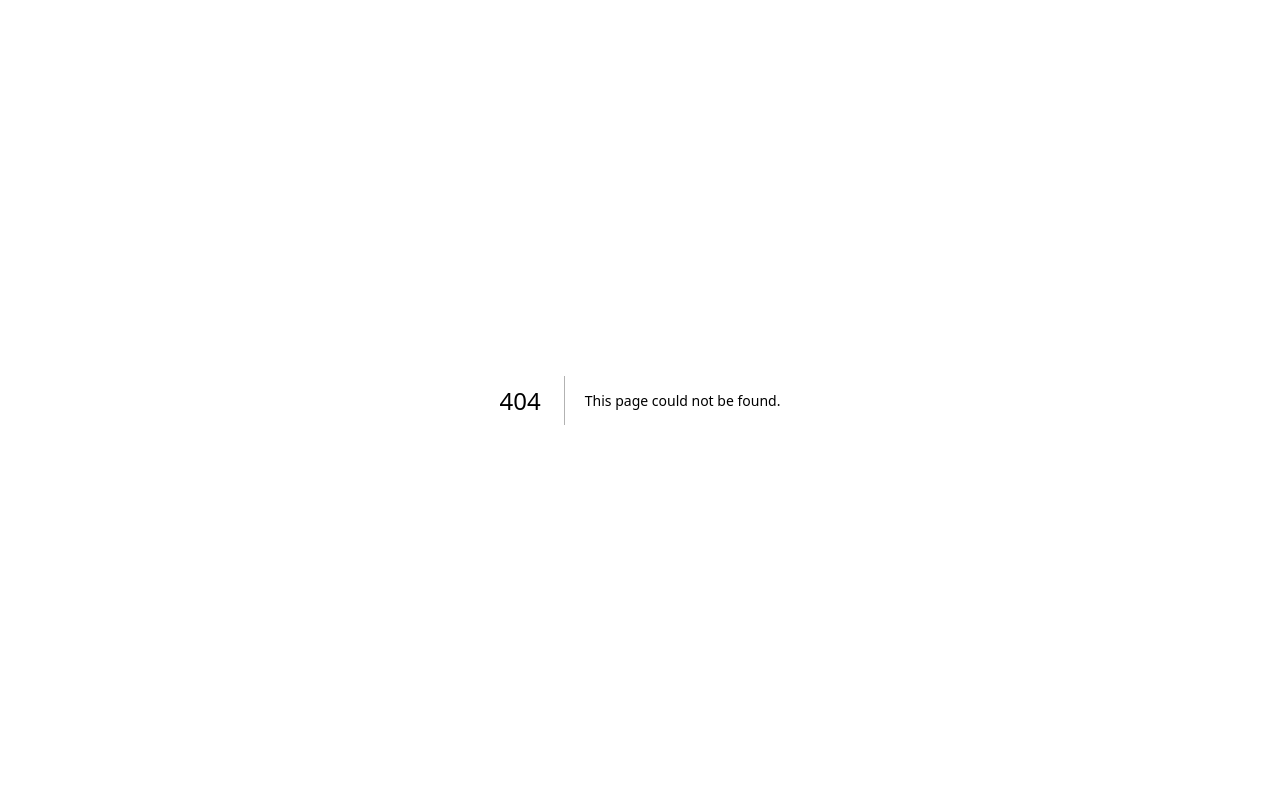
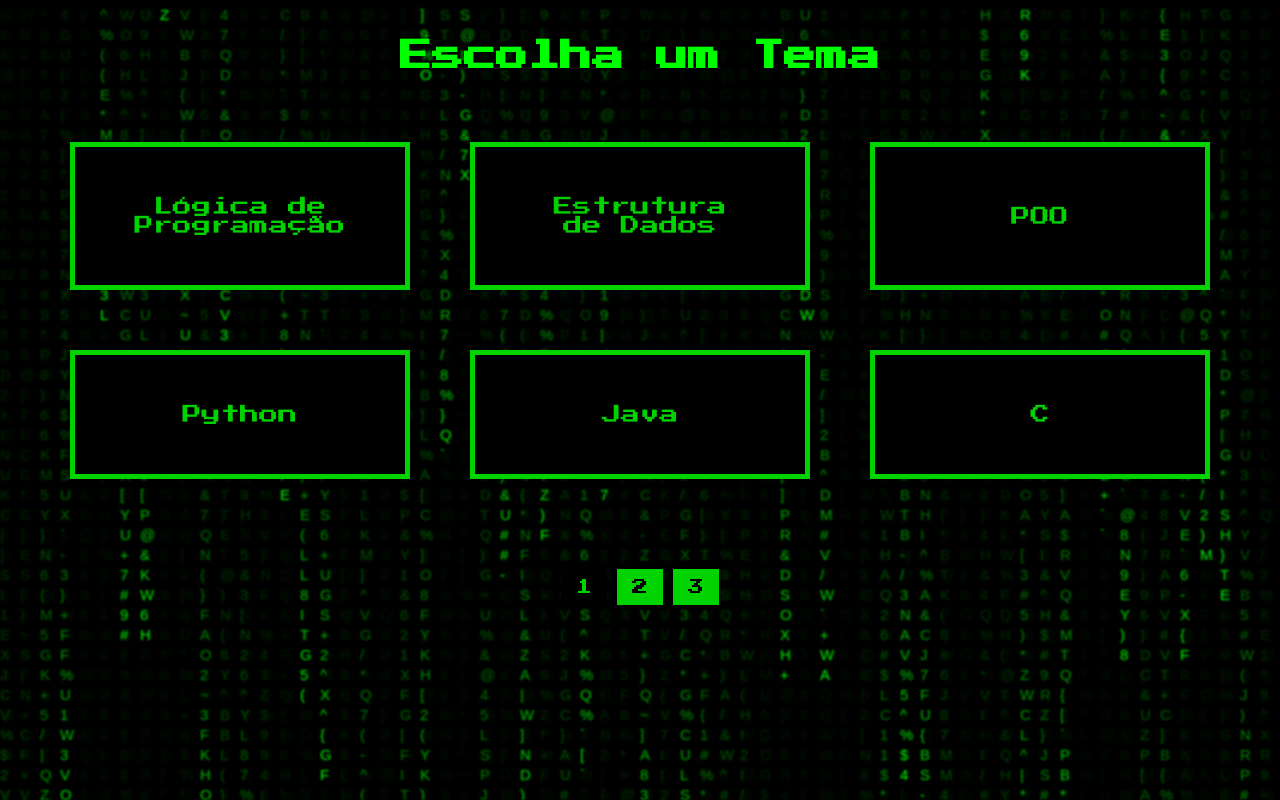
Before and after one commit to marcosilva2336/TIQUIZZMASTER, a Next.js app: page /menu in a window 1280 px wide. Before the commit this address had no page. Built offline with nearby package versions, Linux system fonts and the light colour scheme.

Commit message:
tela de menu

```diff
--- /dev/null
+++ b/app/menu/page.js
@@ -0,0 +1,9 @@
+// app/menu/page.js
+import React from 'react';
+import Menu from '../../components/Menu/Menu';
+
+export default function MenuPage() {
+    return (
+      <Menu />
+    );
+  }
--- a/components/Cadastro/Cadastro.jsx
+++ b/components/Cadastro/Cadastro.jsx
@@ -3,7 +3,7 @@
 import { FaUser, FaEnvelope, FaLock, FaTimes } from 'react-icons/fa';
 import { useRouter } from 'next/navigation';
 import '../../styles/cadastro.css';
-import '../../styles/code_rain.css';
+
 
 const Cadastro = () => {
   const [isClosing, setIsClosing] = useState(false);
--- a/components/Login/Login.jsx
+++ b/components/Login/Login.jsx
@@ -3,7 +3,7 @@
 import { FaEnvelope, FaLock, FaTimes } from 'react-icons/fa';
 import { useRouter } from 'next/navigation';
 import '../../styles/login.css';
-import '../../styles/code_rain.css';
+
 
 const Login = () => {
   const [isClosing, setIsClosing] = useState(false);
--- /dev/null
+++ b/components/Menu/Menu.jsx
@@ -0,0 +1,185 @@
+"use client"
+import React, { useEffect, useState } from 'react';
+import { FaTimes } from 'react-icons/fa';
+import '../../styles/menu.css';
+
+const temas = [
+    // Conceitos de Programação
+    'Lógica de Programação',
+    'Estrutura de Dados',
+    'POO',
+
+    // Linguagens de Programação
+    'Python',
+    'Java',
+    'C',
+    'C#',
+    'JavaScript',
+
+    // Desenvolvimento
+    'Desenvolvimento Web',
+    'Desenvolvimento Mobile',
+
+    // Banco de Dados e Redes
+    'Banco de Dados',
+    'Redes',
+
+    // Ferramentas e Outros
+    'Git',
+    'Testes',
+
+    // Segurança da Informação
+    'Segurança da Informação',
+
+    // Inteligência Artificial
+    'I.A'
+];
+
+const ITEMS_PER_PAGE = 6;
+
+const Menu = () => {
+    const [isModalOpen, setIsModalOpen] = useState(false);
+    const [selectedTema, setSelectedTema] = useState('');
+    const [currentPage, setCurrentPage] = useState(1);
+
+    const openModal = (tema) => {
+        setSelectedTema(tema);
+        setIsModalOpen(true);
+    };
+
+    const closeModal = () => {
+        setIsModalOpen(false);
+        setSelectedTema('');
+    };
+
+    const handleDifficultySelection = (difficulty) => {
+        console.log(`Tema: ${selectedTema}, Dificuldade: ${difficulty}`);
+        closeModal();
+    };
+
+    const handlePageChange = (pageNumber) => {
+        setCurrentPage(pageNumber);
+    };
+
+    useEffect(() => {
+        // Script para rain_code.js
+        const rainCodeScript = document.createElement('script');
+        rainCodeScript.innerHTML = `
+      var canvas = document.getElementById('canvas');
+      var context = canvas.getContext('2d');
+      var matrix = "ABCDEFGHIJKLMNOPQRSTUVWXYZ123456789@#$%^&*()*&^%+-/~{[|` + "`" + `]}";
+      matrix = matrix.split('');
+
+      canvas.width = window.innerWidth;
+      canvas.height = window.innerHeight;
+      var columns = canvas.width / 20;
+      var drops = [];
+
+      var gradientSpeed = 0.002;
+      var gradient = null;
+      var colorCount = 0;
+
+      function createGradient() {
+        gradient = context.createLinearGradient(0, 0, canvas.width, 0);
+        gradient.addColorStop(0, "#0F0");
+        gradient.addColorStop(0.5, "#00FF00");
+        gradient.addColorStop(1, "#0F0");
+      }
+
+      function updateGradient() {
+        if (colorCount > 1 / gradientSpeed) {
+          colorCount = 0;
+          createGradient();
+        }
+
+        gradient.addColorStop(0, "#0F0");
+        gradient.addColorStop(0.5, "#00FF00");
+        gradient.addColorStop(1, "#0F0");
+
+        colorCount += gradientSpeed;
+      }
+
+      createGradient();
+
+      for (var i = 0; i < columns; i++) {
+        drops[i] = 1;
+      }
+
+      function draw() {
+        context.fillStyle = 'rgba(0, 0, 0, 0.05)';
+        context.fillRect(0, 0, canvas.width, canvas.height);
+        context.fillStyle = gradient;
+        context.font = '15px arial';
+
+        for (var i = 0; i < drops.length; i++) {
+          var text = matrix[Math.floor(Math.random() * matrix.length)];
+          context.fillText(text, i * 20, drops[i] * 20);
+
+          if (drops[i] * 20 > canvas.height && Math.random() > 0.975)
+            drops[i] = 0;
+
+          drops[i]++;
+        }
+
+        updateGradient();
+      }
+
+      var intervalId = setInterval(draw, 30);
+    `;
+        document.body.appendChild(rainCodeScript);
+
+        return () => {
+            document.body.removeChild(rainCodeScript);
+            clearInterval(intervalId);
+        };
+    }, []);
+
+    // Paginação
+    const indexOfLastItem = currentPage * ITEMS_PER_PAGE;
+    const indexOfFirstItem = indexOfLastItem - ITEMS_PER_PAGE;
+    const currentItems = temas.slice(indexOfFirstItem, indexOfLastItem);
+    const totalPages = Math.ceil(temas.length / ITEMS_PER_PAGE);
+
+    return (
+        <div className="menu-container">
+            <canvas id="canvas"></canvas>
+            <h1 className="menu-title">Escolha um Tema</h1>
+            <div className="menu-grid">
+                {currentItems.map((tema, index) => (
+                    <div key={index} className="menu-item" onClick={() => openModal(tema)}>
+                        {tema}
+                    </div>
+                ))}
+            </div>
+
+            <div className="pagination">
+                {Array.from({ length: totalPages }, (_, index) => (
+                    <button
+                        key={index}
+                        className={`page-item ${currentPage === index + 1 ? 'active' : ''}`}
+                        onClick={() => handlePageChange(index + 1)}
+                    >
+                        {index + 1}
+                    </button>
+                ))}
+            </div>
+
+            {isModalOpen && (
+                <div className="modal">
+                    <div className="modal-content">
+                        <div className="icon-close" onClick={closeModal}>
+                            <FaTimes />
+                        </div>
+                        <h2>Escolha a Dificuldade</h2>
+                        <p>Tema: {selectedTema}</p>
+                        <button onClick={() => handleDifficultySelection('Normal')}>Normal</button>
+                        <button onClick={() => handleDifficultySelection('Difícil')}>Difícil</button>
+                        <button onClick={() => handleDifficultySelection('TIQUIZZMASTER')}>TIQUIZZMASTER</button>
+                    </div>
+                </div>
+            )}
+        </div>
+    );
+};
+
+export default Menu;
--- a/components/Start/Home.jsx
+++ b/components/Start/Home.jsx
@@ -119,7 +119,7 @@
         <canvas id="canvas"></canvas>
 
         <div className="botao">
-          <a className="btn" href="/questions">Começar</a>
+          <a className="btn" href="/menu">Começar</a>
           <a className="btn" href="/rank">Ranking</a>
           <a className="btn" href="/credit">Créditos</a>
         </div>
--- a/styles/cadastro.css
+++ b/styles/cadastro.css
@@ -2,12 +2,10 @@
 
 body {
     display: flex;
-    min-height: 100vh;
     background: #000;
     align-items: center;
     justify-content: center;
     font-family: 'Press Start 2P', sans-serif;
-    margin: 0;
 }
 
 .container {
--- a/styles/login.css
+++ b/styles/login.css
@@ -2,12 +2,10 @@
 
 body {
     display: flex;
-    min-height: 100vh;
     background: #000;
     align-items: center;
     justify-content: center;
     font-family: 'Press Start 2P', sans-serif;
-    margin: 0;
 }
 
 .container {
--- /dev/null
+++ b/styles/menu.css
@@ -0,0 +1,206 @@
+@import url('https://fonts.googleapis.com/css2?family=Press+Start+2P&display=swap');
+
+body {
+    background: #000;
+    font-family: 'Press Start 2P', sans-serif;
+}
+
+.menu-container {
+    text-align: center;
+    color: #00FF00;
+    position: relative;
+}
+
+canvas {
+    background: black;
+    display: block;
+    position: fixed;
+    top: 0;
+    left: 0;
+    width: 100%;
+    height: 100%;
+    filter: blur(1px);
+    z-index: -1;
+}
+
+.menu-title {
+    font-size: 2em;
+    margin-top: 40px;
+}
+
+.menu-grid {
+    display: grid;
+    grid-template-columns: repeat(3, 1fr);
+    gap: 20px;
+    padding: 50px;
+}
+
+.menu-item {
+    display: flex;
+    justify-content: center;
+    align-items: center;
+    margin: 20px;
+    font-size: 1.5vw;
+    color: #00d300;
+    text-align: center;
+    padding: 50px;
+    text-decoration: none;
+    background-color: black;
+    border: #00d300 5px solid;
+    font-family: 'Press Start 2P', cursive;
+    transition: transform 0.5s ease-in-out;
+    cursor: pointer;
+}
+
+.menu-item:hover {
+    color: black;
+    transform: scale(1.2);
+    background-color: #00d300;
+}
+
+.pagination {
+    display: flex;
+    justify-content: center;
+    margin-top: 20px;
+}
+
+.page-item {
+    margin: 0 5px;
+    padding: 10px 15px;
+    font-size: 1em;
+    cursor: pointer;
+    background-color: #00d300;
+    color: black;
+    border: none;
+    font-family: 'Press Start 2P';
+    transition: transform 0.3s, background 0.3s;
+}
+
+.page-item:hover {
+    background-color: black;
+    color: #00d300;
+    transform: scale(1.1);
+}
+
+.page-item.active {
+    background-color: black;
+    color: #00d300;
+}
+
+/* Modal Styles */
+.modal {
+    position: fixed;
+    top: 0;
+    left: 0;
+    width: 100%;
+    height: 100%;
+    background: rgba(0, 0, 0, 0.8);
+    display: flex;
+    justify-content: center;
+    align-items: center;
+    z-index: 1000;
+}
+
+.modal-content {
+    background: black;
+    padding: 40px;
+    border: #00d300 5px solid;
+    border-radius: 20px;
+    text-align: center;
+    color: #00FF00;
+    font-family: 'Press Start 2P';
+    position: relative;
+}
+
+.icon-close {
+    position: absolute;
+    top: 0;
+    right: 0;
+    width: 45px;
+    height: 40px;
+    background: #00d300;
+    font-size: 2em;
+    color: #fff;
+    display: flex;
+    justify-content: center;
+    align-items: center;
+    border-bottom-left-radius: 20px;
+    border-top-right-radius: 10px;
+    cursor: pointer;
+    z-index: 1;
+    transition: color 0.5s ease;
+}
+
+.icon-close:hover {
+    color: rgb(255, 0, 0);
+}
+
+.modal-content button {
+    margin: 10px;
+    padding: 10px 20px;
+    font-size: 1em;
+    cursor: pointer;
+    background-color: #00d300;
+    color: black;
+    border: none;
+    font-family: 'Press Start 2P';
+    transition: transform 0.3s, background 0.3s;
+}
+
+.modal-content p {
+    margin: 20px 0;
+}
+
+.modal-content button:hover {
+    background-color: black;
+    color: #00d300;
+    transform: scale(1.1);
+}
+
+/* Media Queries para Responsividade */
+@media screen and (max-width: 1024px) {
+    .menu-grid {
+        grid-template-columns: repeat(2, 1fr); /* Duas colunas em telas menores */
+    }
+
+    .menu-title {
+        font-size: 1.8em; /* Ajusta o tamanho da fonte do título para telas menores */
+    }
+
+    .menu-item {
+        font-size: 2vw; /* Ajusta o tamanho da fonte para telas menores */
+        padding: 30px; /* Ajusta o padding para telas menores */
+    }
+
+    .pagination{
+        margin-bottom: 20px;
+    }
+}
+
+@media screen and (max-width: 768px) {
+    .menu-grid {
+        grid-template-columns: repeat(1, 1fr); /* Uma coluna em telas menores */
+    }
+
+    .menu-title {
+        font-size: 1.5em; /* Ajusta o tamanho da fonte do título para telas menores */
+    }
+
+    .menu-item {
+        font-size: 3vw; /* Ajusta o tamanho da fonte para telas menores */
+        padding: 20px; /* Ajusta o padding para telas menores */
+    }
+}
+
+@media screen and (max-width: 425px) {
+    .menu-title {
+        font-size: 1.2em; /* Ajusta o tamanho da fonte do título para telas menores */
+    }
+
+    .menu-item {
+        font-size: 4vw; /* Ajusta o tamanho da fonte para telas menores */
+        padding: 15px;
+    }
+
+
+}
```
